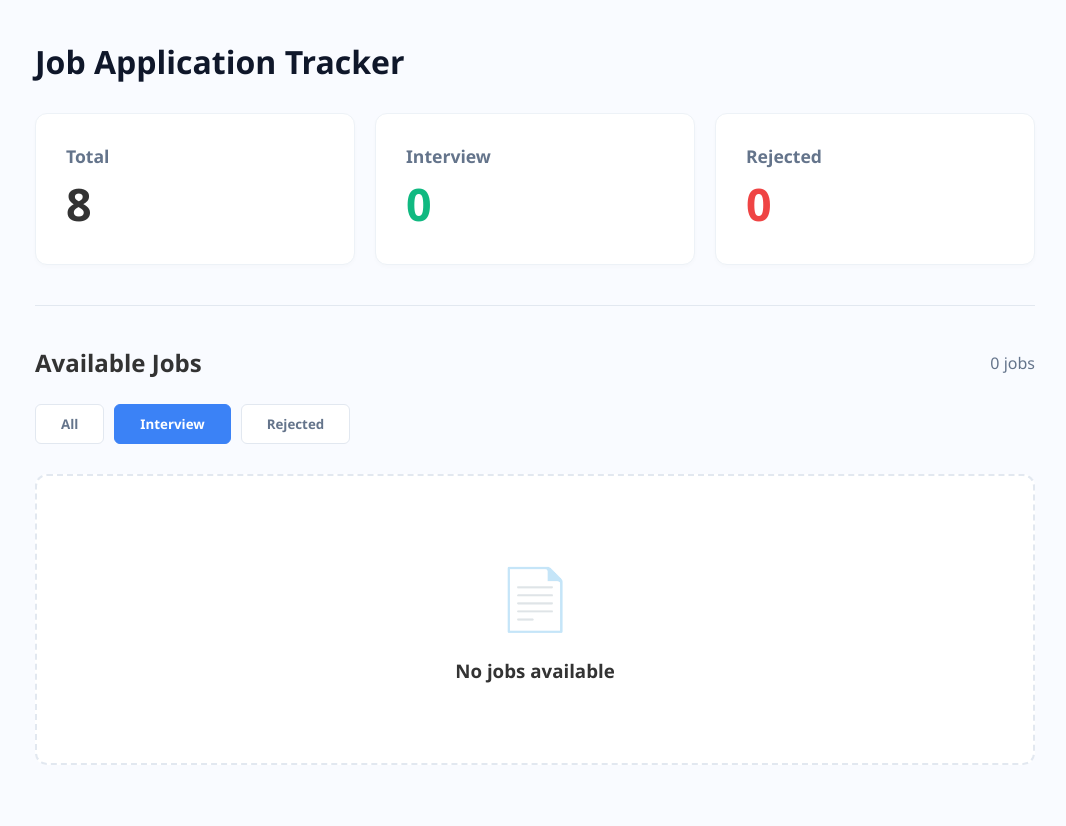
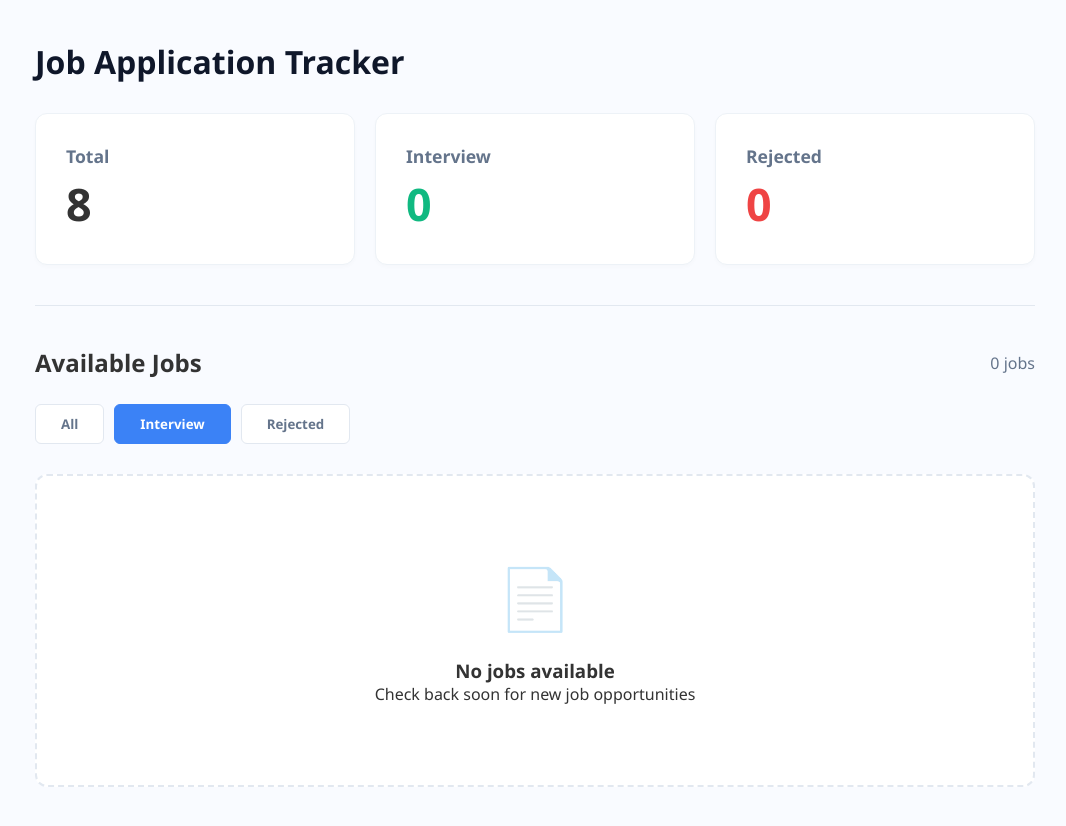
Before and after one commit to nusrat62/B13-A4-PH-job-tracker, a plain HTML site: page index.html in a window 1280 px wide. Both pictures are taken after a click on the button "Interview". Shown: the whole page, without its empty margins (105-1171 px from the left). Before the commit the page ends 805 px from the top, so only its background shows below. Drawn offline with Linux system fonts and the light colour scheme.

Commit message:
updated index file

```diff
--- a/index.html
+++ b/index.html
@@ -42,7 +42,7 @@
             <div class="empty-content">
                 <div class="empty-icon-box">📄</div>
                 <h3>No jobs available</h3>
-
+                <p>Check back soon for new job opportunities</p>
             </div>
         </div>
     </div>
```
